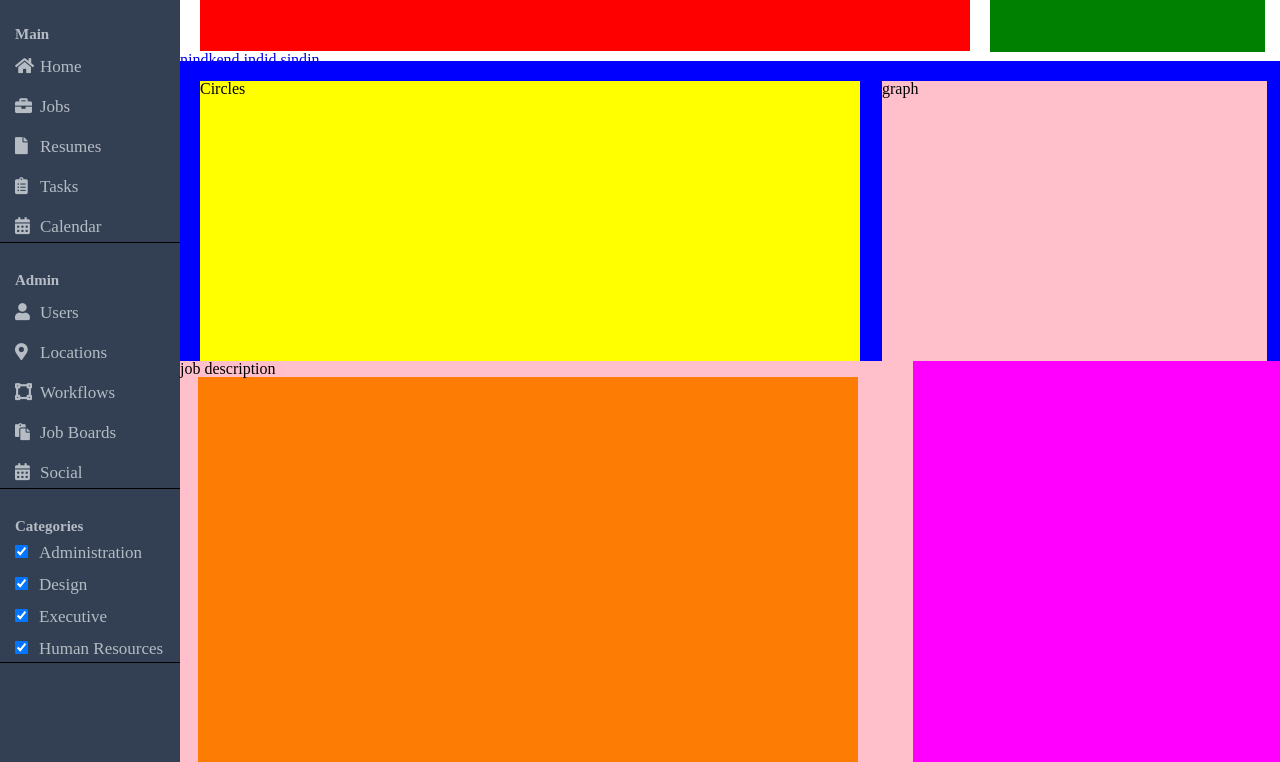
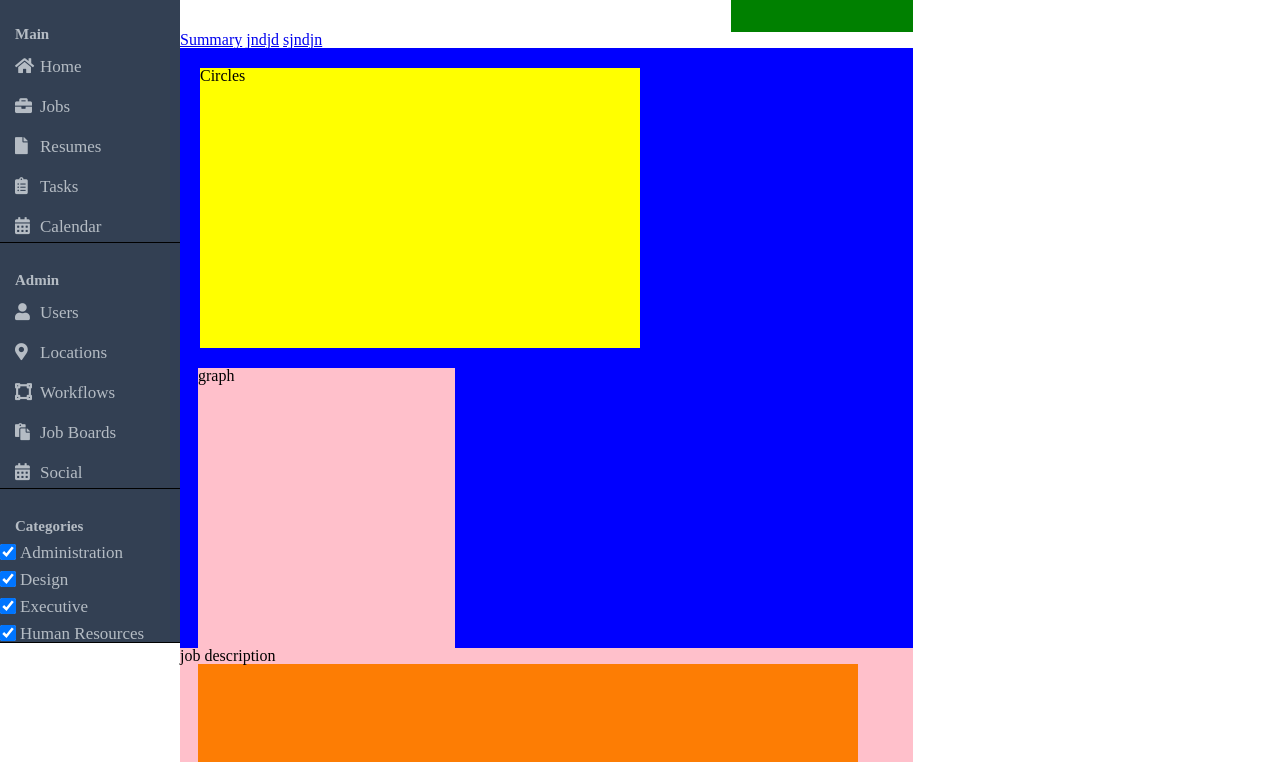
Before and after one commit to niroz11/static-comp2, a plain HTML site: page index.html in a window 1280 px wide. Shown: the part 164-926 px from the top of the page. Drawn offline with Linux system fonts and the light colour scheme.

Commit message:
manages content in html

```diff
--- a/index.html
+++ b/index.html
@@ -51,6 +51,9 @@
 			</ul>
 		</nav>
 	</aside>
+	<content>
+
+
 
 		<section id="search-bar">
 				<nav id="ham-burger"> <i class="fas fa-bars"></i></nav>
@@ -71,14 +74,12 @@
 					<p><i class="fas fa-map-marker-alt"></i>Location<span> Preview this post</span></p></div>
 				<div id="title-left">jnb</div>
 			</div>
+		</section>
 
-		<div id="title-menu">
-			<a href="#">njndkend</a>
+		<section id="title-menu">
+				<a href="#">Summary</a>
 				<a href="#">jndjd</a>
 				<a href="#">sjndjn</a>
-		</div>
-
-
 		</section>
 
 
@@ -87,15 +88,17 @@
 				<div id="graph-section">graph</div>
 		</section>
 
-	<section id="job-description"> job description
+		<section id="job-section">
+			<div id="job-description"> job description
 				<div id="job-board"></div>
 
+			</div>
+			<div id="social">
+				 <div id="social-items"></div>
+			</div>
 		</section>
-	<section id="social">
-		 <div id="social-items"></div>
-	</section>
+	</content>
 </div>
-
 
 
 
--- a/style.css
+++ b/style.css
@@ -142,7 +142,6 @@ img{
 }
 
 #title-bar{
-  background-color: red;
   height: 15vh;
   width: 70%;
   margin: 20px;
@@ -210,3 +209,22 @@ img{
 #categories ul li {
   margin-top: 10px;
 }
+
+
+input[type="checkbox"] {
+  border: 1px solid #333;
+  content: "\00a0";
+  display: inline-block;
+  font: 16px/1em sans-serif;
+  height: 16px;
+  margin: 0 .25em 0 0;
+  padding: 0;
+  vertical-align: top;
+  width: 16px;
+}
+input[type="checkbox"]:checked {
+  background: #fff;
+  color: #333;
+  content: "\2713";
+  text-align: center;
+}
```
Lines whose indentation alone changed are shown as unchanged.
